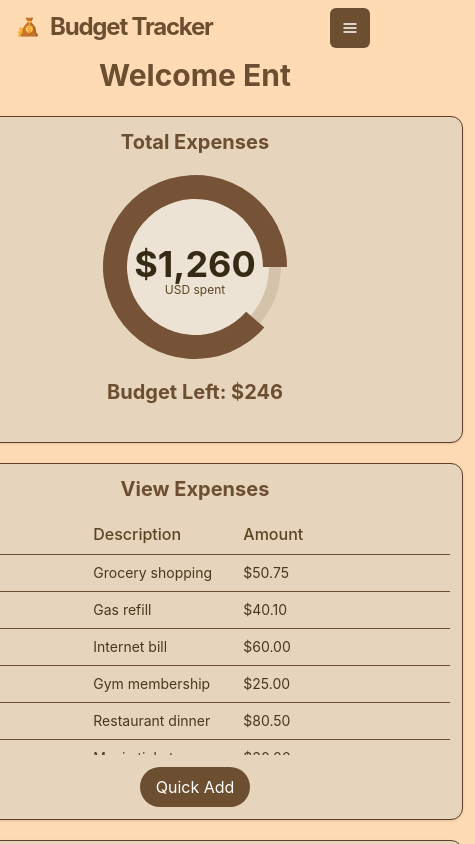
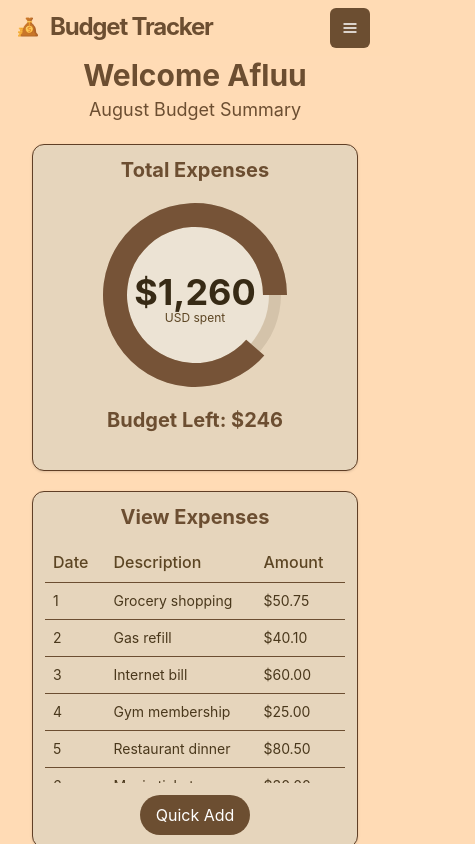
Before and after one commit to Nikhil-Naikar/Budget-Tracker, a Next.js app in the folder frontend/: page / in a window 390 px wide. Shown: the top 844 px of the page, 475 px wide, since content can reach past the window. Built offline with nearby package versions, Linux system fonts and the light colour scheme.

Commit message:
fixed responsive view for mobile view

```diff
--- a/frontend/app/(root)/layout.tsx
+++ b/frontend/app/(root)/layout.tsx
@@ -10,7 +10,7 @@ export default function RootLayout({children,}: Readonly<{children: React.ReactN
   return (
    <main className="relative flex flex-col items-center">
       <NavBar path={pathname}/>
-      <div className="flex flex-col min-h-screen py-14 items-center max-w-screen-lg">
+      <div className="flex flex-col min-h-screen py-14 items-center max-w-screen-md">
         <section className="flex flex-col gap-5">
           {children}
         </section>
--- a/frontend/app/(root)/page.tsx
+++ b/frontend/app/(root)/page.tsx
@@ -9,9 +9,10 @@ import CategoryGraph from "@/components/CategoryGraph";
 const Home = () => {
 
   return (
-    <div className="flex flex-col gap-5 px-3">
+    <div className="flex flex-col gap-5 px-3 custom-sm-width md:w-full">
       <Flex direction={"column"} alignItems="center">
-        <Heading className="text-light_brown">Welcome Ent</Heading>
+        <Heading className="text-light_brown">Welcome Afluu</Heading>
+        <p className="text-light_brown text-lg">August Budget Summary</p>
       </Flex>
 
       <section id="quick-summary">
--- a/frontend/app/globals.css
+++ b/frontend/app/globals.css
@@ -7,6 +7,13 @@
   padding: 0;
   box-sizing: border-box;
 }
+
+@media (max-width: 640px) {
+  .custom-sm-width {
+    width: 350px;
+  }
+}
+
 
 
 @layer base {
--- a/frontend/components/QuickAddButton.tsx
+++ b/frontend/components/QuickAddButton.tsx
@@ -18,7 +18,7 @@ const QuickAddButton = () => {
     <div>
       <Sheet>
           <SheetTrigger className="bg-light_brown text-white rounded-full h-auto w-auto px-4 py-2 hover:border-2 hover:border-white">Quick Add</SheetTrigger>
-          <SheetContent className=" md:h-[50vh] flex flex-col items-center bg-cream" side={"top"}>
+          <SheetContent className=" md:h-[50vh] flex flex-col items-center bg-cream justify-center" side={"top"}>
             <SheetHeader className="flex flex-col items-center justify-center">
               <Heading className="text-light_brown">Quick Add</Heading>
               <SheetDescription>
```
